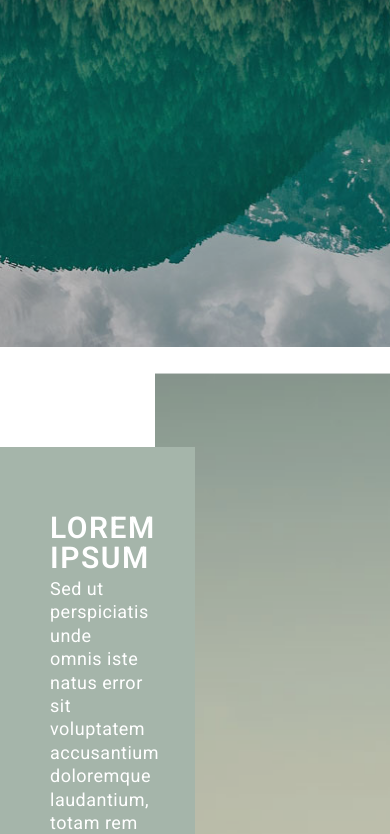
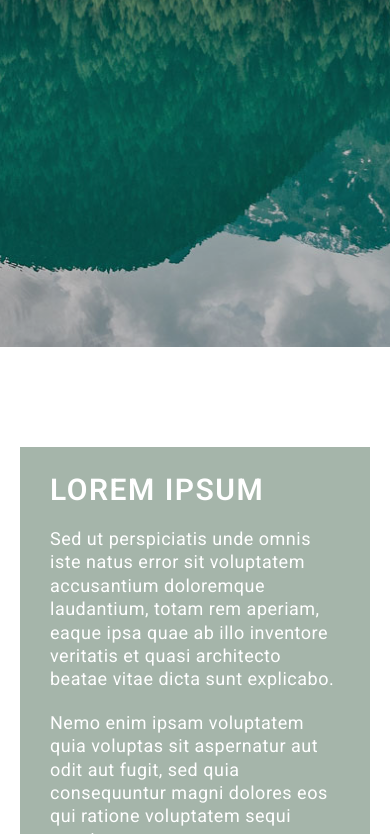
Before and after one commit to lemehovskiy/parallax-content, a website: page demo/index.html in a window 390 px wide. Shown: the part 497-1331 px from the top of the page. Drawn offline with Linux system fonts and the light colour scheme.

Commit message:
responsive demo

```diff
--- a/demo/index.html
+++ b/demo/index.html
@@ -13,7 +13,7 @@
 <body>
 
 
-<div class="section-intro back-img" style="background-image: url('imgs/hs_err_pid689.jpg')">
+<section class="section-intro back-img" style="background-image: url('imgs/hs_err_pid689.jpg')">
     <div class="container">
         <div class="content-wrap">
             <h3 class="title parallax-move" data-parallax-content='{"shift": 40, "duration": 3}'>
@@ -21,10 +21,10 @@
             </h3>
         </div>
     </div>
-</div>
+</section>
 
 
-<div class="section-features">
+<section class="section-features">
 
     <div class="container">
 
@@ -105,7 +105,7 @@
         </ul>
     </div>
 
-</div>
+</section>
 
 
 <script src="js/jquery-3.2.0.min.js"></script>
--- /dev/null
+++ b/demo/sass/mixins.scss
@@ -0,0 +1,19 @@
+@mixin vw-font-size($viewport-width, $font-size, $letter-spacing: null) {
+
+  $vw-context: $viewport-width * 0.01;
+
+  @media (max-width: ($viewport-width * 1px)) {
+    font-size: (($font-size / $vw-context) * 1vw);
+
+    @if ($letter-spacing) {
+      letter-spacing: (($letter-spacing / $vw-context) * 1vw);
+    }
+
+  }
+}
+
+@mixin vw-font-normalize($viewport-width, $font-size) {
+  @media (max-width: ($viewport-width * 1px)) {
+    font-size: ($font-size * 1px);
+  }
+}
--- a/demo/sass/partials/_section-features-list.scss
+++ b/demo/sass/partials/_section-features-list.scss
@@ -1,14 +1,22 @@
 .section-features {
+  $mobile-size: 800px;
+
   .container {
     padding: 100px 0;
     max-width: 1000px;
   }
 
   .feature-item {
+    @media (min-width: $mobile-size + 1px) {
       display: flex;
+    }
 
     + .feature-item {
       padding: 100px 0 0;
+
+      @media (max-width: $mobile-size) {
+        padding: 70px 0 0;
+      }
     }
 
     &:nth-child(3n+1) .content-col {
@@ -24,12 +32,14 @@
       background: #296F8C;
     }
 
+    @media (min-width: $mobile-size + 1px) {
       &:nth-child(even) {
         flex-direction: row-reverse;
         .img-col {
           .img-wrap {
             right: auto;
             left: 0;
+          }
         }
       }
     }
@@ -51,16 +61,30 @@
     }
 
     .content-col {
-      width: 50%;
       color: white;
       padding: 50px;
       z-index: 1;
       position: relative;
+
+      @media (max-width: $mobile-size) {
+        padding: 30px;
+      }
+
+      @media (min-width: $mobile-size + 1px) {
+        width: 50%;
+      }
     }
 
     .img-col {
+      position: relative;
+
+      @media (min-width: $mobile-size + 1px) {
         width: 50%;
-      position: relative;
+      }
+
+      @media (max-width: $mobile-size) {
+        min-height: 400px;
+      }
 
       .img-wrap {
         position: absolute;
@@ -68,6 +92,11 @@
         top: -20px;
         width: calc(100% + 40px);
         height: calc(100% + 40px);
+
+        @media (max-width: $mobile-size) {
+          right: -20px;
+        }
+
 
         &:before {
           content: '';
--- a/demo/sass/partials/_section-intro.scss
+++ b/demo/sass/partials/_section-intro.scss
@@ -21,5 +21,6 @@
     font-size: 50px;
     text-transform: uppercase;
     font-weight: 600;
+    @include vw-font-size(600, 50);
   }
 }
--- a/demo/sass/style.scss
+++ b/demo/sass/style.scss
@@ -1,6 +1,7 @@
 @import url('https://fonts.googleapis.com/css?family=Roboto:400,600');
 
 @import "_reset.scss";
+@import "mixins.scss";
 
 body {
   font-family: 'Roboto', sans-serif;
@@ -20,6 +21,10 @@ body {
 
 }
 
+section {
+  padding: 0 20px;
+}
+
 .rect-outer {
   position: relative;
   .rect-inner {
```
Also changed, not shown: README.md, demo/style.css, 1 other file. Lines whose indentation alone changed are shown as unchanged.
